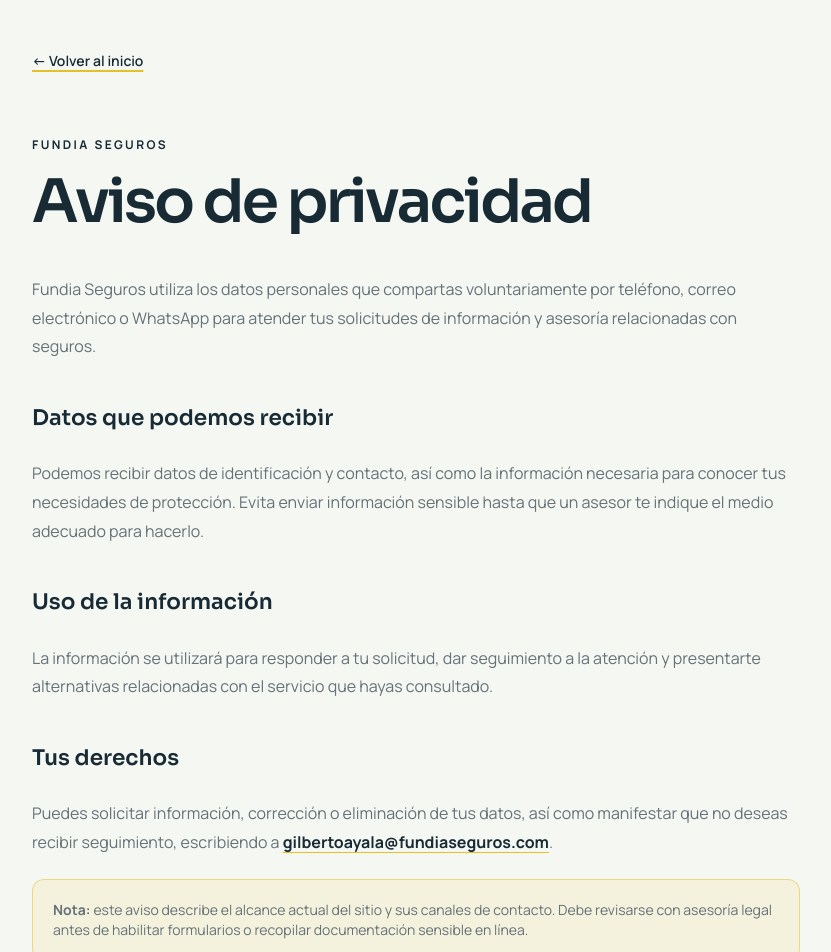
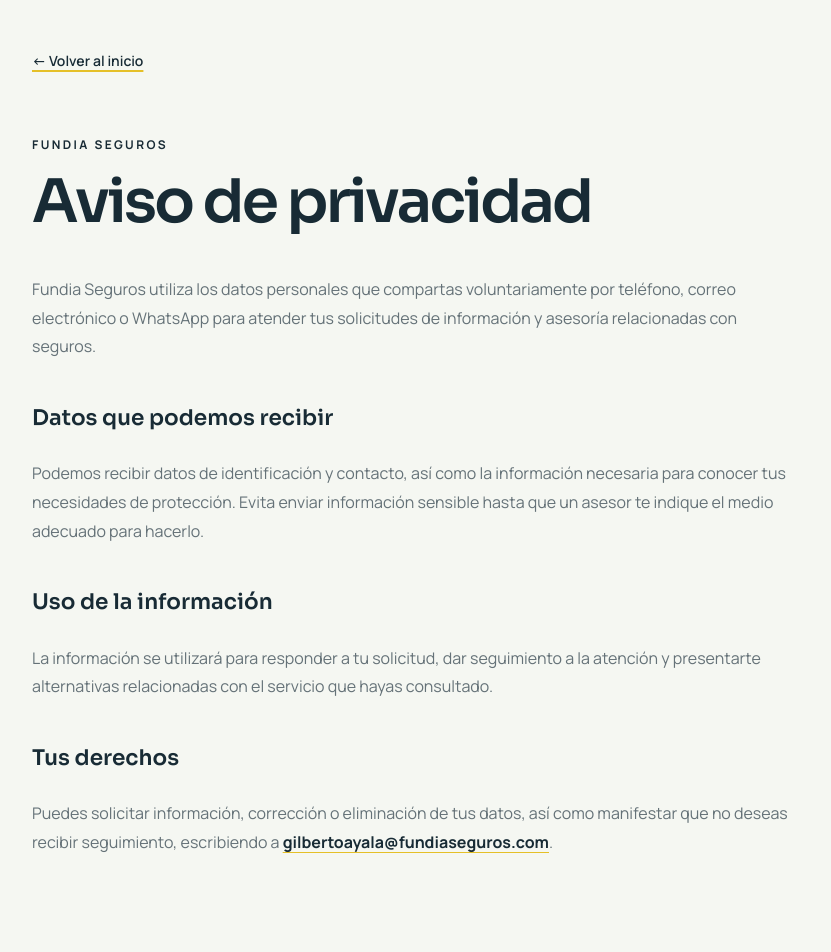
Before and after one commit to SalvadorACP/fundiaseguros, a Next.js app: page /aviso-de-privacidad in a window 1280 px wide. Shown: the top 952 px of the page, without its empty margins (224-1055 px from the left). After the commit the page ends 905 px from the top, so only its background shows below. Built offline with nearby package versions, Linux system fonts and the light colour scheme.

Commit message:
remove note from aviso de privacidad

```diff
--- a/src/app/aviso-de-privacidad/page.tsx
+++ b/src/app/aviso-de-privacidad/page.tsx
@@ -19,7 +19,7 @@
           <p>La información se utilizará para responder a tu solicitud, dar seguimiento a la atención y presentarte alternativas relacionadas con el servicio que hayas consultado.</p>
           <h2>Tus derechos</h2>
           <p>Puedes solicitar información, corrección o eliminación de tus datos, así como manifestar que no deseas recibir seguimiento, escribiendo a <a href={`mailto:${siteConfig.contact.email}`}>{siteConfig.contact.email}</a>.</p>
-          <p className="rounded-xl border border-accent/50 bg-accent/10 p-5 text-sm"><strong>Nota:</strong> este aviso describe el alcance actual del sitio y sus canales de contacto. Debe revisarse con asesoría legal antes de habilitar formularios o recopilar documentación sensible en línea.</p>
+
         </div>
       </article>
     </main>
```
